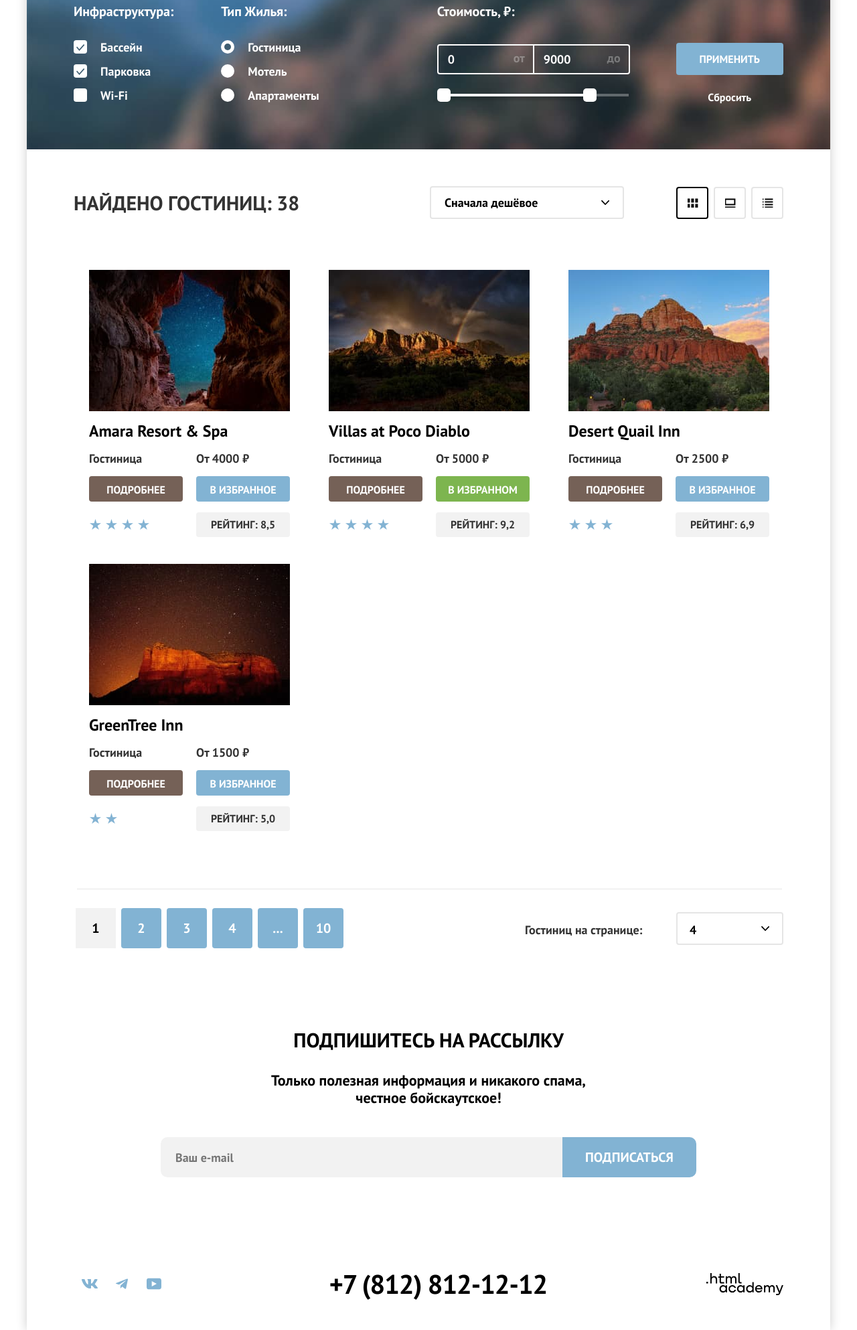
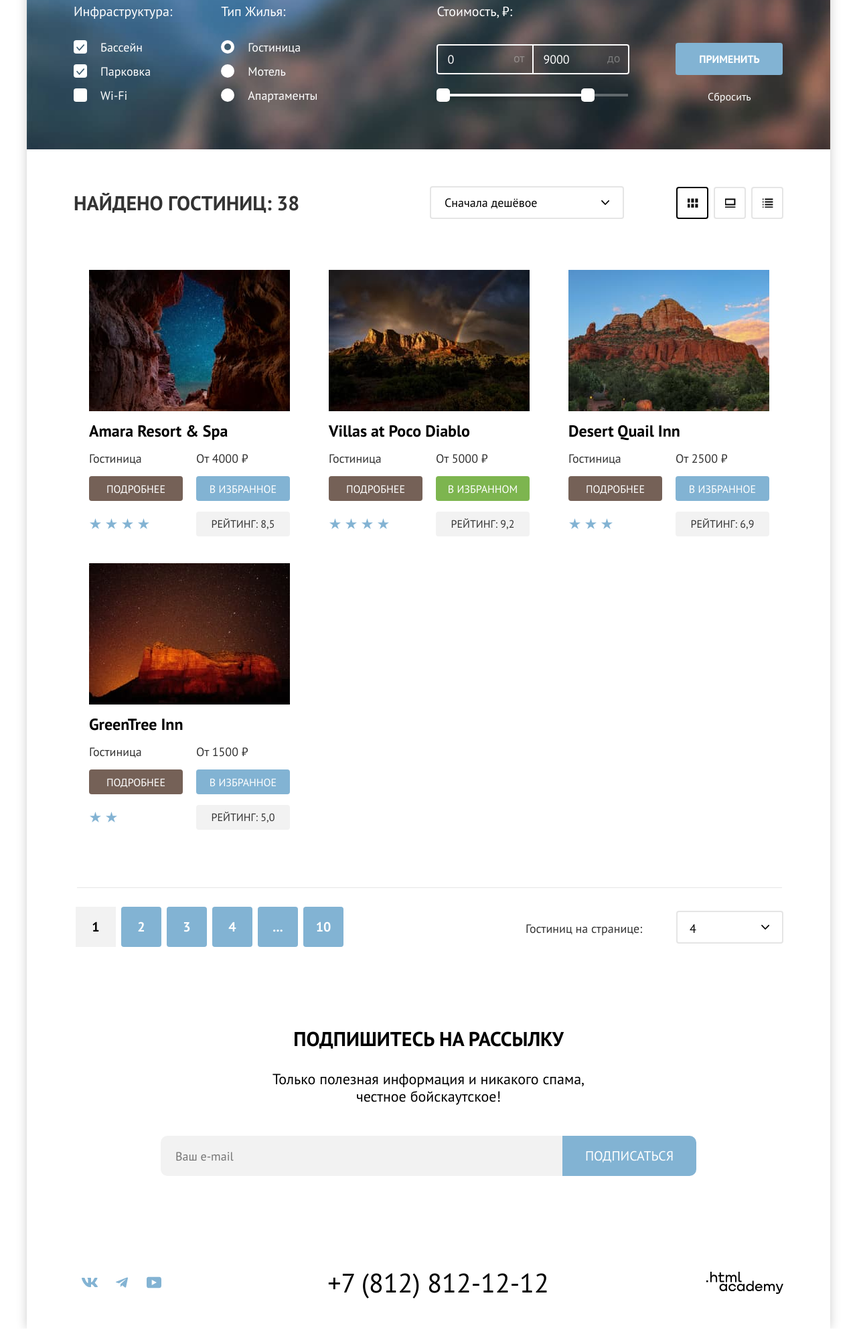
Before and after one commit to htmlacademy-htmlcss/2101121-sedona-34, a plain HTML site: page catalog.html in a window 1280 px wide. Shown: the part 245-2231 px from the top of the page at 67% size. Drawn offline with Linux system fonts and the light colour scheme.

Commit message:
2 part исправление ошибок для диплома

```diff
--- a/styles/styles.css
+++ b/styles/styles.css
@@ -1,15 +1,15 @@
 @font-face {
   font-family: "PT Sans";
   font-style: normal;
-  font-size: 400;
-  src: url("../fonts/ptsans-700.woff2") format("woff2");
+  font-weight: 400;
+  src: url("../fonts/ptsans-400.woff2") format("woff2");
   font-display: swap;
 }
 
 @font-face {
   font-family: "PT Sans";
-  font-style: bold;
-  font-size: 700;
+  font-style: normal;
+  font-weight:700;
   src: url("../fonts/ptsans-700.woff2") format("woff2");
   font-display: swap;
 }
@@ -53,6 +53,7 @@ body {
   padding: 0;
   display: flex;
   flex-wrap: wrap;
+
 }
 
 
@@ -169,7 +170,7 @@ body {
   border: 0;
   font-size: 16px;
   line-height: 20px;
-  padding: 9px 15px 8px;
+  padding: 8px 15px 8px;
 
 }
 
@@ -304,8 +305,8 @@ body {
   line-height: 20px;
   font-weight: 400;
   font-family: "PT sans", sans-serif;
-  padding: 14px 15px 14px 15px;
-  margin-top: 9px;
+  padding: 14px 15px 15px 15px;
+  margin-top: 8px;
 }
 
 .breadcrums-icon {
@@ -565,7 +566,6 @@ span.number {
   line-height: 40px;
   color: #000000;
   text-decoration: none;
-  letter-spacing: -1px;
   max-width: 500px;
   padding: 10px;
   box-sizing: border-box;
@@ -627,6 +627,9 @@ span.number {
   margin: 0;
   padding-bottom: 30px;
 
+}
+.flex-box{
+  height: 100%;
 }
 
 /* style for catalog */
@@ -808,7 +811,7 @@ span.star {
 /* sort-end */
 
 .button-gallery {
-  padding: 10px 15px 8px 15px;
+  padding: 9px 15px 8px 15px;
   font-size: 16px;
   line-height: 20px
 }
@@ -1053,7 +1056,7 @@ span.star {
 
 .toggle-max {
   top: -8px;
-  right: -10px;
+  right: -8px;
 }
 
 .range-wrapper-inputs {
@@ -1126,6 +1129,9 @@ span.star {
   margin: 0;
   padding: 0;
   border: none;
+  margin-right: 73px;
+}
+.catalog-filter-group.slider{
   margin-right: 71px;
 }
 
```
Also changed, not shown: catalog.html (+1 -1 lines).
